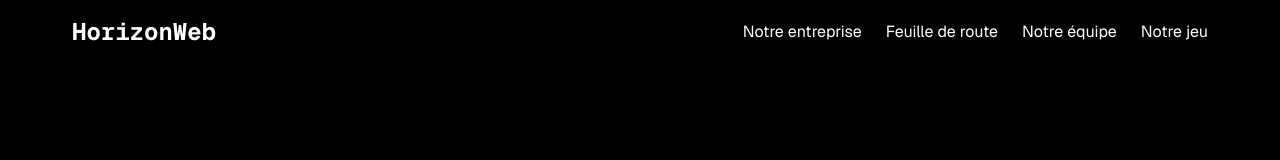
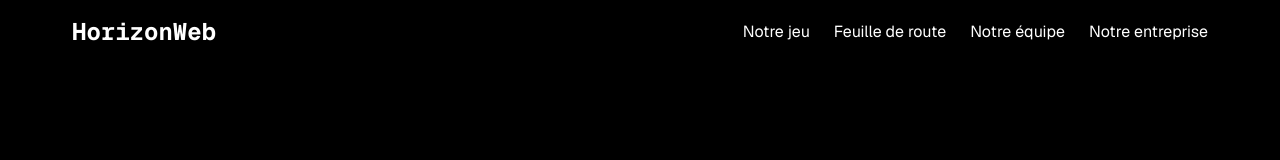
Before and after one commit to Antoineview/HorizonWeb, a Next.js app: page / in a window 1280 px wide. Shown: the top 160 px of the page. Built offline with nearby package versions, Linux system fonts and the light colour scheme.

Commit message:
Modification de l'ordre des sections pour plus de cohérence

```diff
--- a/src/app/Components/Navbar.js
+++ b/src/app/Components/Navbar.js
@@ -38,10 +38,10 @@ export default function Navbar() {
 
         <div className={`${styles.menuContainer} ${isMobileMenuOpen ? styles.active : ''}`}>
           <ul className={styles.navLinks}>
-            <li><a href="#entreprise">Notre entreprise</a></li>
+            <li><a href="#jeu">Notre jeu</a></li>
             <li><a href="#timeline">Feuille de route</a></li>
             <li><a href="#equipe">Notre équipe</a></li>
-            <li><a href="#jeu">Notre jeu</a></li>
+            <li><a href="#entreprise">Notre entreprise</a></li>
           </ul>
         </div>
       </div>
--- a/src/app/page.js
+++ b/src/app/page.js
@@ -56,8 +56,8 @@ export default function Home() {
             <section id="spline-viewer">
               <SplineViewer />
             </section>
-            <section id="entreprise">
-              <Entreprise/>
+            <section id="jeu">
+              <Jeu />
             </section>
             <section id="timeline">
               <Timeline />
@@ -65,8 +65,8 @@ export default function Home() {
             <section id="equipe">
               <Equipe />
             </section>
-            <section id="jeu">
-              <Jeu />
+            <section id="entreprise">
+              <Entreprise/>
             </section>
             <section id="footer">
               <Footer />
```
